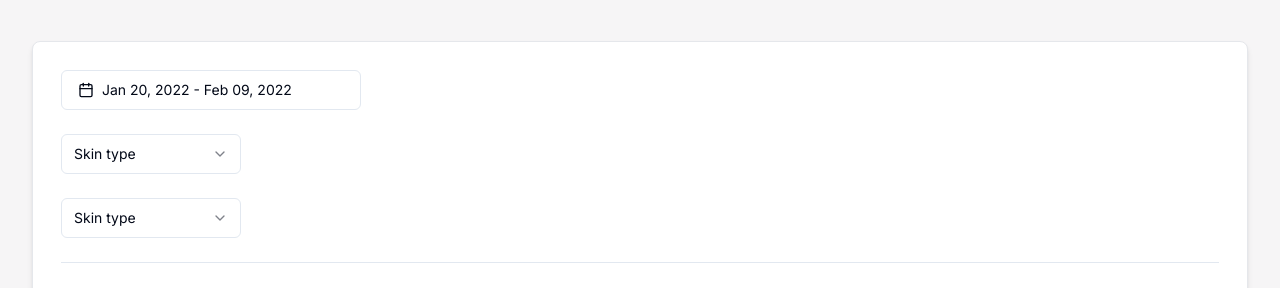
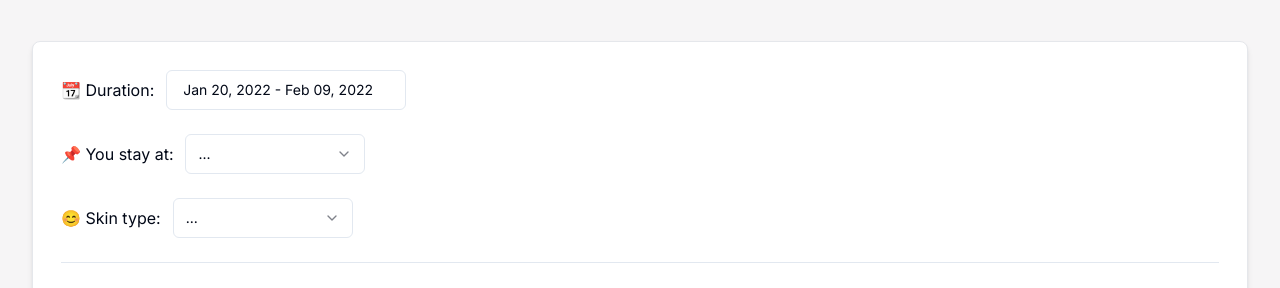
Before and after one commit to quangnvo/cosm, a Next.js app: page / in a window 1280 px wide. Shown: the part 193-481 px from the top of the page. Built offline with nearby package versions, Linux system fonts and the light colour scheme.

Commit message:
add icons

```diff
--- a/components/DatePickerCard.tsx
+++ b/components/DatePickerCard.tsx
@@ -25,6 +25,10 @@ const DatePickerCard = ({
 	})
 
 	return (
+		<div className="flex gap-3 items-center">
+			<div>
+				<p>📆 Duration: </p>
+			</div>
 			<div className={cn("grid gap-2", className)}>
 				<Popover>
 					<PopoverTrigger asChild>
@@ -32,11 +36,10 @@ const DatePickerCard = ({
 							id="date"
 							variant={"outline"}
 							className={cn(
-							"w-[300px] justify-start text-left font-normal",
+								"w-[240px] justify-start text-center font-normal",
 								!date && "text-muted-foreground"
 							)}
 						>
-						<CalendarIcon className="mr-2 h-4 w-4" />
 							{date?.from ? (
 								date.to ? (
 									<>
@@ -63,6 +66,7 @@ const DatePickerCard = ({
 					</PopoverContent>
 				</Popover>
 			</div>
+		</div>
 	)
 }
 
--- a/components/LocationCard.tsx
+++ b/components/LocationCard.tsx
@@ -21,16 +21,19 @@ const LocationCard = () => {
 
 
 	return (
-        <>
+		<div className='flex gap-3 items-center'>
+			<div>
+				<p>📌 You stay at: </p>
+			</div>
 			<Select>
 				<SelectTrigger className="w-[180px]">
-                    <SelectValue placeholder="Skin type" />
+					<SelectValue placeholder="..." />
 				</SelectTrigger>
 				<SelectContent>
 					{renderSkinType()}
 				</SelectContent>
 			</Select>
-        </>
+		</div>
 	)
 }
 
--- a/components/SkinType.tsx
+++ b/components/SkinType.tsx
@@ -21,16 +21,19 @@ const SkinType = () => {
 
 
     return (
-        <>
+        <div className='flex gap-3 items-center'>
+            <div>
+                <p>😊 Skin type: </p>
+            </div>
             <Select>
                 <SelectTrigger className="w-[180px]">
-                    <SelectValue placeholder="Skin type" />
+                    <SelectValue placeholder="..." />
                 </SelectTrigger>
                 <SelectContent>
                     {renderSkinType()}
                 </SelectContent>
             </Select>
-        </>
+        </div>
     )
 }
 
```
Lines whose indentation alone changed are shown as unchanged.
